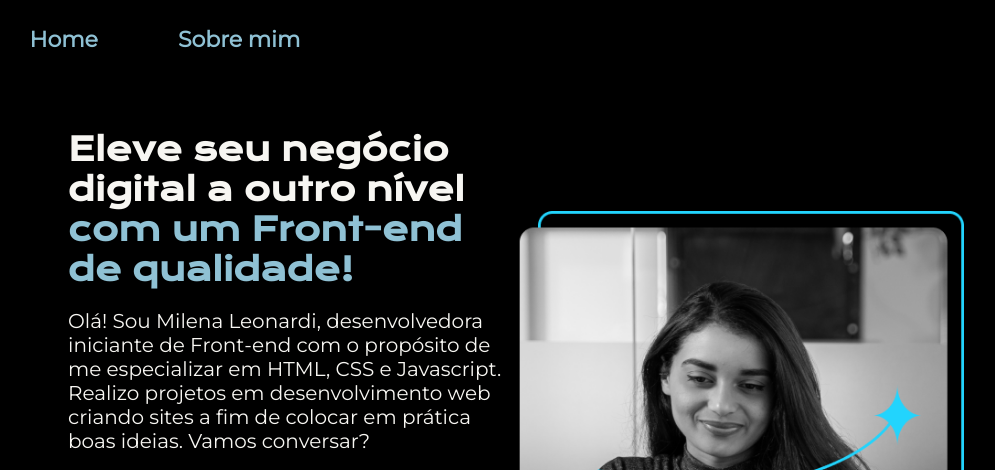
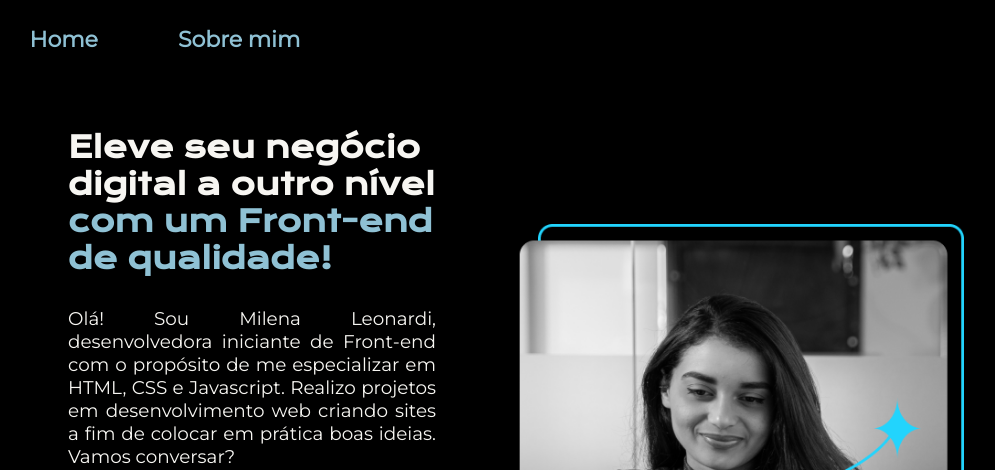
Before and after one commit to milenaleonardi/portifolio-page, a plain HTML site: page index.html in a window 1280 px wide. Shown: the top 470 px of the page, without its empty margins (124-1119 px from the left). Drawn offline with nearby package versions, Linux system fonts and the light colour scheme.

Commit message:
css changes

```diff
--- a/styles/style.css
+++ b/styles/style.css
@@ -47,6 +47,7 @@ body {
 
 .container {
   padding: 6% 15%;
+  gap: 80px;
   display: flex; /* todos os itens são dispostos na mesma linha(row) */
   align-items: center; /* alinhar todos os itens no centro (center) */
   justify-content: space-between; /* espaçamento entre itens */
@@ -56,16 +57,17 @@ body {
   width: 50%;
   display: flex;
   flex-direction: column;
-  gap: 20px; /* gap :: tamanho dos espaços entre linhas e colunas*/
+  gap: 30px; /* gap :: tamanho dos espaços entre linhas e colunas*/
 }
 
 .container__content__title {
-  font-size: 2rem; /*converter para rem para obter escalas relativos 1rem = 16px*/
+  font-size: 1.85rem; /*converter para rem para obter escalas relativos 1rem = 16px*/
   font-family: var(--pri--font);
 }
 
 .container__content__text {
-  font-size: 1.25rem;
+  text-align: justify;
+  font-size: 1.15rem;
   font-family: var(--sec--font);
 }
 
```
